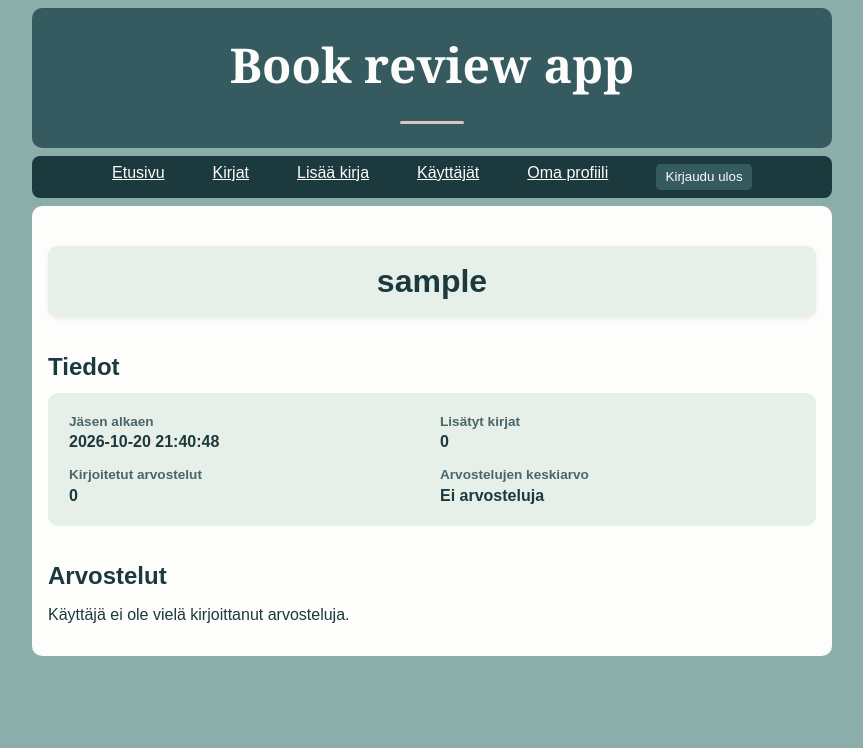
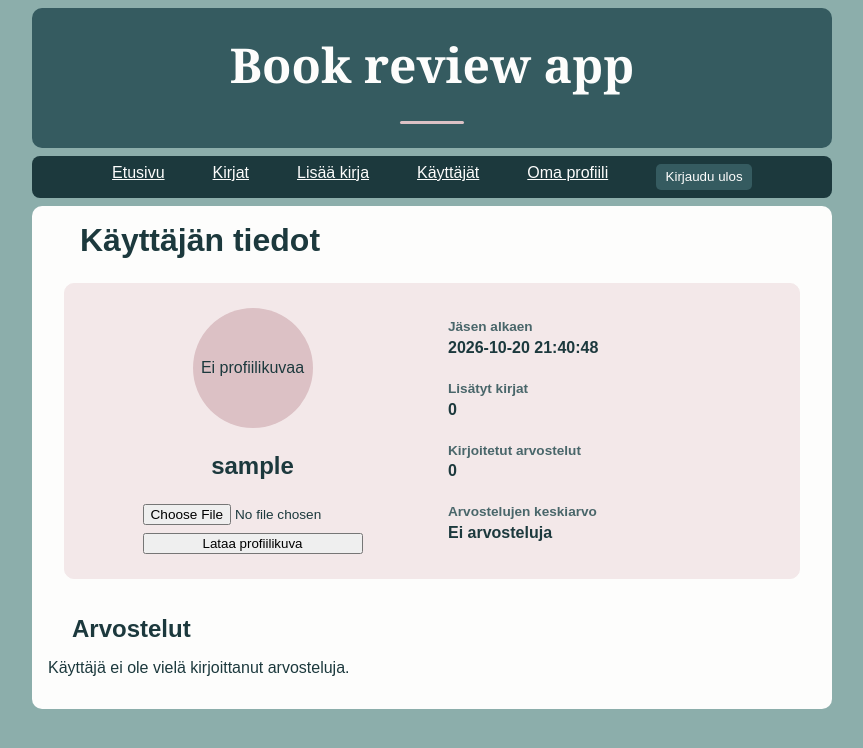
Before and after one commit to vienametsahuone/book-review-app, a Flask app: page /user/1 in a window 1280 px wide. Shown: the top 748 px of the page, without its empty margins (208-1071 px from the left). Run offline with Flask 3, Linux system fonts and the light colour scheme; the visitor is signed in with stand-in values (Sample User, id 1); data comes from the database, SQL or seed files in the repository; data that the repository does not hold is empty.

Commit message:
Add user profile picture uploads and redesign user card

```diff
--- a/app.py
+++ b/app.py
@@ -7,10 +7,21 @@ import db
 import books as book_data
 import reviews as review_data
 import users as user_data
+import os
+import uuid
+from werkzeug.utils import secure_filename
 
 
 app = Flask(__name__)
 app.secret_key = config.secret_key
+
+app.config["MAX_CONTENT_LENGTH"] = 2 * 1024 * 1024
+
+app.config["UPLOAD_FOLDER"] = os.path.join(
+    app.static_folder, "profile_pictures"
+)
+
+os.makedirs(app.config["UPLOAD_FOLDER"], exist_ok=True)
 
 
 @app.before_request
@@ -461,6 +472,66 @@ def users():
     return render_template("users.html", users=user_list)
 
 
+@app.route("/user/profile-picture", methods=["POST"])
+def upload_profile_picture():
+    check_csrf()
+
+    if "user_id" not in session:
+        return redirect("/login")
+
+    if "profile_picture" not in request.files:
+        abort(400)
+
+    file = request.files["profile_picture"]
+
+    if not file.filename:
+        abort(400)
+
+    filename = secure_filename(file.filename)
+    extension = os.path.splitext(filename)[1].lower()
+
+    if extension not in [".jpg", ".jpeg", ".png", ".webp"]:
+        abort(400)
+
+    unique_filename = str(uuid.uuid4()) + extension
+
+    os.makedirs(app.config["UPLOAD_FOLDER"], exist_ok=True)
+
+    file.save(
+        os.path.join(app.config["UPLOAD_FOLDER"], unique_filename)
+    )
+
+    user_data.update_profile_picture(
+        session["user_id"], unique_filename
+    )
+
+    return redirect("/user/" + str(session["user_id"]))
+
+
+@app.route("/user/profile-picture/delete", methods=["POST"])
+def delete_profile_picture():
+    check_csrf()
+
+    if "user_id" not in session:
+        return redirect("/login")
+
+    user_id = session["user_id"]
+    user_info = user_data.get_user(user_id)
+
+    if user_info and user_info["profile_picture"]:
+        filename = os.path.basename(user_info["profile_picture"])
+        filepath = os.path.join(
+            app.config["UPLOAD_FOLDER"], filename
+        )
+
+        if os.path.exists(filepath):
+            os.remove(filepath)
+
+        user_data.update_profile_picture(user_id, None)
+
+    return redirect("/user/" + str(user_id))
+
+
 @app.route("/user/<int:id>")
 def user(id):
     user_info = user_data.get_user(id)
--- a/schema.sql
+++ b/schema.sql
@@ -2,7 +2,8 @@ CREATE TABLE users (
     id INTEGER PRIMARY KEY,
     username TEXT UNIQUE,
     password_hash TEXT,
-    joined_at TEXT DEFAULT CURRENT_TIMESTAMP
+    joined_at TEXT DEFAULT CURRENT_TIMESTAMP,
+    profile_picture TEXT
 );
 
 CREATE TABLE books (
@@ -13,6 +14,7 @@ CREATE TABLE books (
     description TEXT,
     page_count INTEGER,
     added_by INTEGER,
+    image_filename TEXT,
     FOREIGN KEY (added_by) REFERENCES users(id)
 );
 
--- a/static/main.css
+++ b/static/main.css
@@ -4,6 +4,7 @@
     --content-background: #FDFDFC;
     --card-background: #E7EFE9;
     --header-background: #355B60;
+    --profile-background: #F3E8E9;
     --accent-color: #1C393D;
     --rose-accent: #DCC1C5;
 
@@ -122,24 +123,36 @@ a:hover {
     border-radius: 10px;
 }
 
+.content > h1,
+.content > h2 {
+    margin-left: 1em;
+}
+
 /* Shared card styles */
 
 .review-card,
 .book-card,
 .book-list-card,
-.user-name-box,
-.user-info-box,
+.user-card,
 .users-table-box {
     background-color: var(--card-background);
     border: 1px solid var(--card-background);
     border-radius: 10px;
 }
 
+.user-card {
+    background-color: var(--profile-background);
+    border-color: var(--profile-background);
+}
+
 .review-card,
 .book-card,
 .book-list-card,
-.user-name-box {
-    box-shadow: 0 2px 5px rgba(23, 61, 67, 0.08);
+.user-card {
+    margin-left: 1em;
+    margin-right: 1em;
+    width: auto;
+    box-sizing: border-box;
 }
 
 /* Reviews */
@@ -216,7 +229,7 @@ a:hover {
 
 .book-card {
     padding: 1.5em;
-    margin: 1.5em 0;
+    margin: 1.5em 1em;
 }
 
 .book-card h1 {
@@ -375,28 +388,65 @@ a:hover {
 
 /* User pages */
 
-.user-name-box {
-    padding: 1em;
-    margin: 1.5em 0;
-    text-align: center;
+.user-card {
+    display: grid;
+    grid-template-columns: 1fr 1fr;
+    gap: 2em;
+    padding: 1.5em;
+    margin: 1.5em 1em;
 }
 
-.user-name-box h1 {
-    margin: 0;
+.user-profile {
+    display: flex;
+    flex-direction: column;
+    align-items: center;
+    justify-content: center;
+    text-align: center;
+    min-width: 0;
 }
 
-.user-card h2 {
+.user-profile h2 {
     margin: 1em 0;
+    overflow-wrap: anywhere;
 }
 
-.user-info-box {
-    padding: 1.25em;
+.user-profile form {
+    display: flex;
+    flex-direction: column;
+    align-items: center;
+    gap: 0.5em;
+    width: 220px;
+    max-width: 100%;
+}
+
+.user-profile form + form {
+    margin-top: 0.5em;
+}
+
+.user-profile input[type="file"] {
+    width: 100%;
+    min-width: 0;
+    font-size: 0.85em;
+}
+
+.user-profile button {
+    width: 100%;
+    box-sizing: border-box;
 }
 
 .user-details {
-    display: grid;
-    grid-template-columns: repeat(2, minmax(0, 1fr));
-    gap: 1em;
+    display: flex;
+    flex-direction: column;
+    justify-content: center;
+    gap: 1.5em;
+    min-width: 0;
+}
+
+.user-detail {
+    display: flex;
+    flex-direction: column;
+    gap: 0.3em;
+    overflow-wrap: anywhere;
 }
 
 .users-table-box {
@@ -444,19 +494,6 @@ a:hover {
 
 .users-table a:hover {
     text-decoration: underline;
-}
-
-.login-status {
-    text-align: center;
-    font-size: 0.85em;
-    color: var(--muted-text);
-    margin: 0 0 1.5em;
-    padding: 1em 0;
-    border-bottom: 1px solid var(--card-background);
-}
-
-.content:has(.login-status) {
-    padding-top: 0;
 }
 
 /* Front page */
@@ -519,3 +556,22 @@ a:hover {
         gap: 1em;
     }
 }
+
+.profile-picture {
+    width: 120px;
+    height: 120px;
+    object-fit: contain;
+    border-radius: 50%;
+    background-color: var(--card-background);
+}
+
+.profile-picture-placeholder {
+    width: 120px;
+    height: 120px;
+    margin: 0 auto;
+    border-radius: 50%;
+    display: flex;
+    align-items: center;
+    justify-content: center;
+    background-color: var(--rose-accent);
+}
--- a/templates/user.html
+++ b/templates/user.html
@@ -1,24 +1,39 @@
 {% extends "layout.html" %}
 
-{% block title %}
-    {% if user %}
-        {{ user.username }}
-    {% else %}
-        Käyttäjää ei löytynyt
-    {% endif %}
-{% endblock %}
+{% block title %}Käyttäjän tiedot{% endblock %}
 
 {% block content %}
 
+<h1>Käyttäjän tiedot</h1>
+
 {% if user %}
 
-<div class="user-name-box">
-    <h1>{{ user.username }}</h1>
-</div>
+<div class="user-card">
 
-<h2>Tiedot</h2>
+    <div class="user-profile">
+        {% if user.profile_picture %}
+            <img src="{{ url_for('static', filename='profile_pictures/' + user.profile_picture) }}" alt="Profile picture" class="profile-picture">
+        {% else %}
+            <div class="profile-picture-placeholder">Ei profiilikuvaa</div>
+        {% endif %}
 
-<div class="user-info-box">
+        <h2>{{ user.username }}</h2>
+
+        {% if session.get("user_id") == user.id %}
+            <form action="{{ url_for('upload_profile_picture') }}" method="POST" enctype="multipart/form-data">
+                <input type="hidden" name="csrf_token" value="{{ session['csrf_token'] }}">
+                <input type="file" name="profile_picture" accept=".jpg,.jpeg,.png,.webp" required>
+                <button type="submit">Lataa profiilikuva</button>
+            </form>
+            {% if user.profile_picture %}
+                <form action="{{ url_for('delete_profile_picture') }}" method="POST">
+                    <input type="hidden" name="csrf_token" value="{{ session['csrf_token'] }}">
+                    <button type="submit">Poista profiilikuva</button>
+                </form>
+{% endif %}
+        {% endif %}
+    </div>
+
     <div class="user-details">
         <div class="user-detail">
             <span class="detail-label">Jäsen alkaen</span>
@@ -46,7 +61,9 @@
             </span>
         </div>
     </div>
+
 </div>
+
 
 <h2>Arvostelut</h2>
 
--- a/users.py
+++ b/users.py
@@ -16,6 +16,11 @@ def create_user(username, password_hash):
         [username, password_hash]
     )
 
+def update_profile_picture(user_id, filename):
+    db.execute(
+        "UPDATE users SET profile_picture = ? WHERE id = ?",
+        [filename, user_id]
+    )
 
 def get_users():
     return db.query(
@@ -34,7 +39,7 @@ def get_users():
 def get_user(id):
     result = db.query(
         """
-        SELECT id, username, joined_at
+        SELECT id, username, joined_at, profile_picture
         FROM users
         WHERE id = ?
         """,
```
Also changed, not shown: 1 other file.
